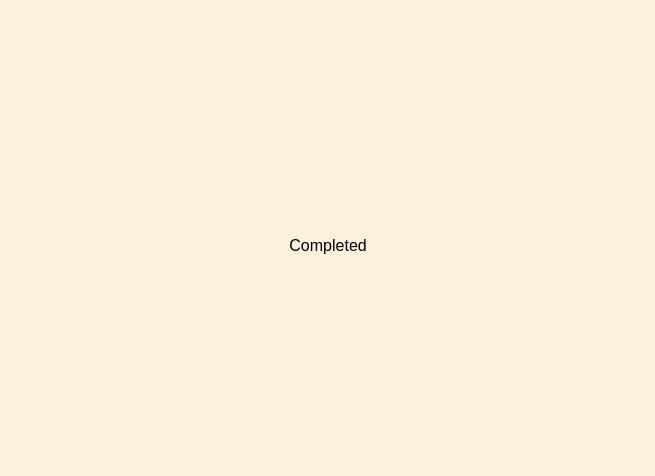
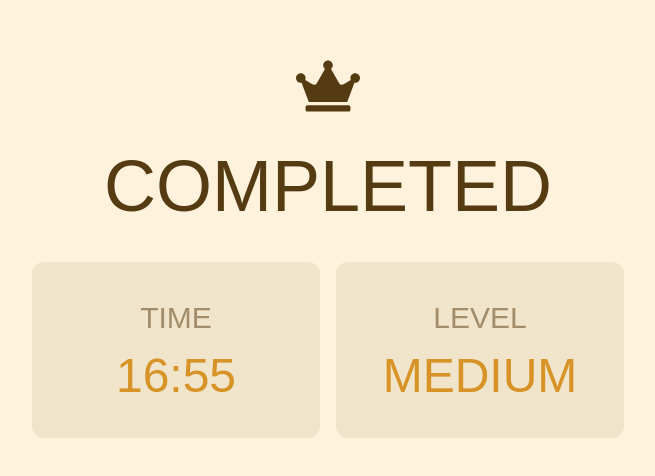
Before and after one commit to athenacheng15/sudoku, a React (Create React App) app: page /completed in a window 1280 px wide. Shown: the part 154-630 px from the top of the page, without its empty margins (312-967 px from the left). Built offline with nearby package versions, Linux system fonts and the light colour scheme; a web font is replaced by a local one.

Commit message:
feat : completed page layout

```diff
--- /dev/null
+++ b/src/components/dataBlock.tsx
@@ -0,0 +1,13 @@
+interface DataBlockProps {
+	title: string;
+	content: string;
+}
+
+export const DataBlock = ({ title, content }: DataBlockProps) => {
+	return (
+		<div className="w-72 h-44 bg-theme-light rounded-xl flex flex-col items-center justify-center space-y-4">
+			<p className="text-theme text-3xl">{title}</p>
+			<p className="text-font-highlight text-5xl">{content}</p>
+		</div>
+	);
+};
--- a/src/pages/completed/index.tsx
+++ b/src/pages/completed/index.tsx
@@ -1,3 +1,17 @@
+import { FaCrown } from "react-icons/fa";
+import { DataBlock } from "../../components/dataBlock";
+
 export const Completed = () => {
-	return <>Completed</>;
+	return (
+		<>
+			<div className="text-font-dark flex flex-col items-center mb-10 space-y-8">
+				<FaCrown size={64} />
+				<p className="text-7xl ">COMPLETED</p>
+			</div>
+			<div className="flex space-x-4">
+				<DataBlock title="TIME" content="16:55" />
+				<DataBlock title="LEVEL" content="MEDIUM" />
+			</div>
+		</>
+	);
 };
--- a/src/pages/home/index.tsx
+++ b/src/pages/home/index.tsx
@@ -2,8 +2,8 @@ import { DifficultyBtn } from "../../components/difficulty-btn";
 export const Home = () => {
 	return (
 		<div className="flex flex-col items-center justify-center">
-			<p className="text-font-dark text-[92px]">SODOKU</p>
-			<div className="flex flex-col items-center justify-center space-y-4 mb-12">
+			<p className="text-font-dark text-7xl">SODOKU</p>
+			<div className="flex flex-col items-center justify-center space-y-4 my-10">
 				<DifficultyBtn selected label="EASY" />
 				<DifficultyBtn selected label="MEDIUM" />
 				<DifficultyBtn selected label="HARD" />
```
